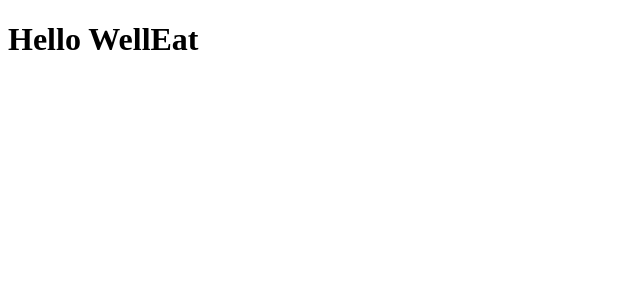
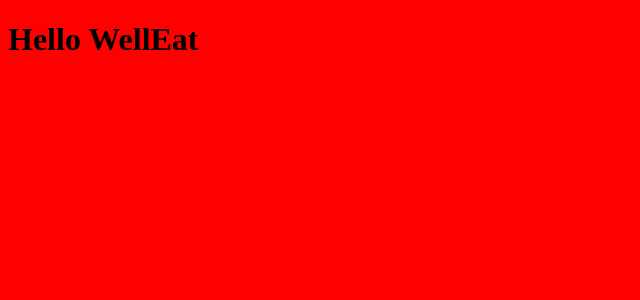
Before and after one commit to Salim255/Avis-Sondage, a React (Create React App) app in the folder avis-sondage/: page / in a window 1280 px wide. Shown: the top 300 px of the page, without its empty margins (0-640 px from the left). Built offline with nearby package versions, Linux system fonts and the light colour scheme.

Commit message:
Add: styles folder and base.scss

```diff
--- a/avis-sondage/src/App.js
+++ b/avis-sondage/src/App.js
@@ -1,4 +1,4 @@
-import "./App.css";
+import "./App.scss";
 
 function App() {
   return (
--- /dev/null
+++ b/avis-sondage/src/App.scss
@@ -0,0 +1 @@
+@import "./styles/_base";
--- /dev/null
+++ b/avis-sondage/src/styles/_base.scss
@@ -0,0 +1,3 @@
+body {
+  background-color: red;
+}
--- /dev/null
+++ b/package.json
@@ -0,0 +1,5 @@
+{
+  "dependencies": {
+    "sass": "^1.55.0"
+  }
+}
```
Also changed, not shown: avis-sondage/src/App.css (deleted), 2 other files (tests, documents, lock files or other folders).
